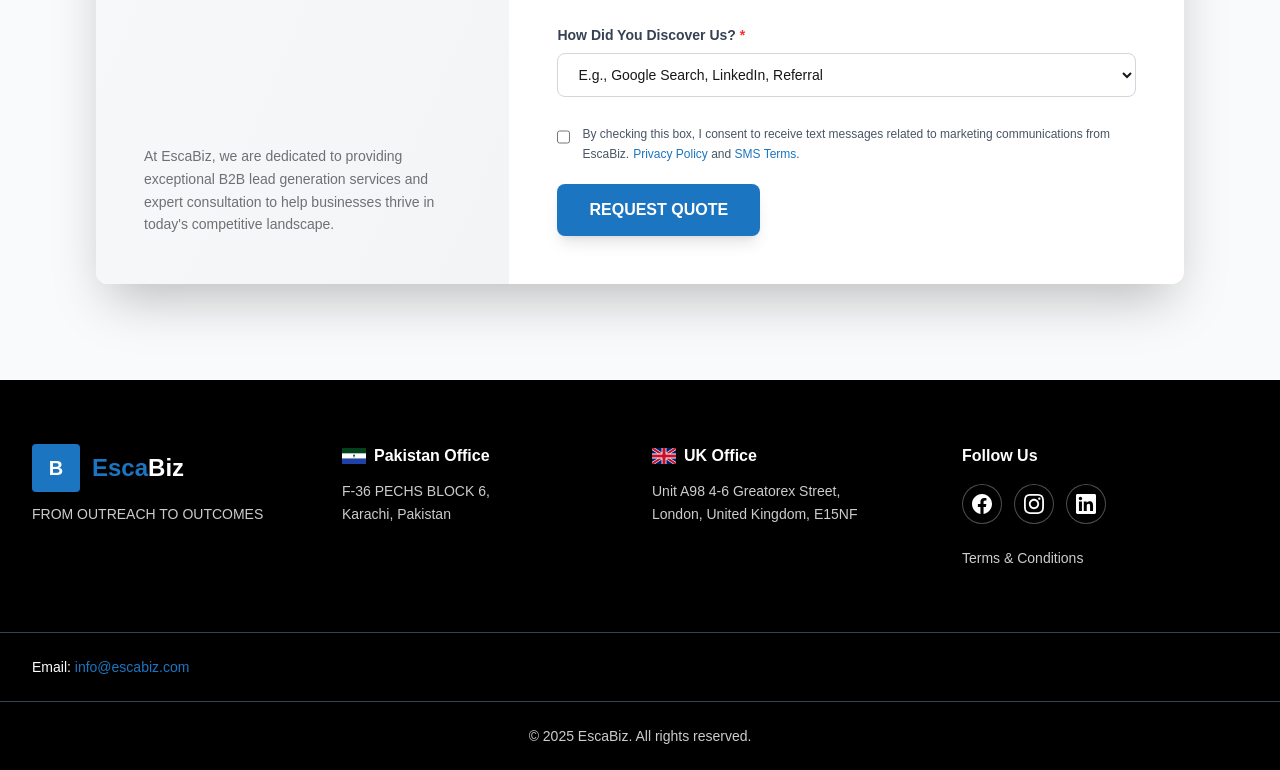
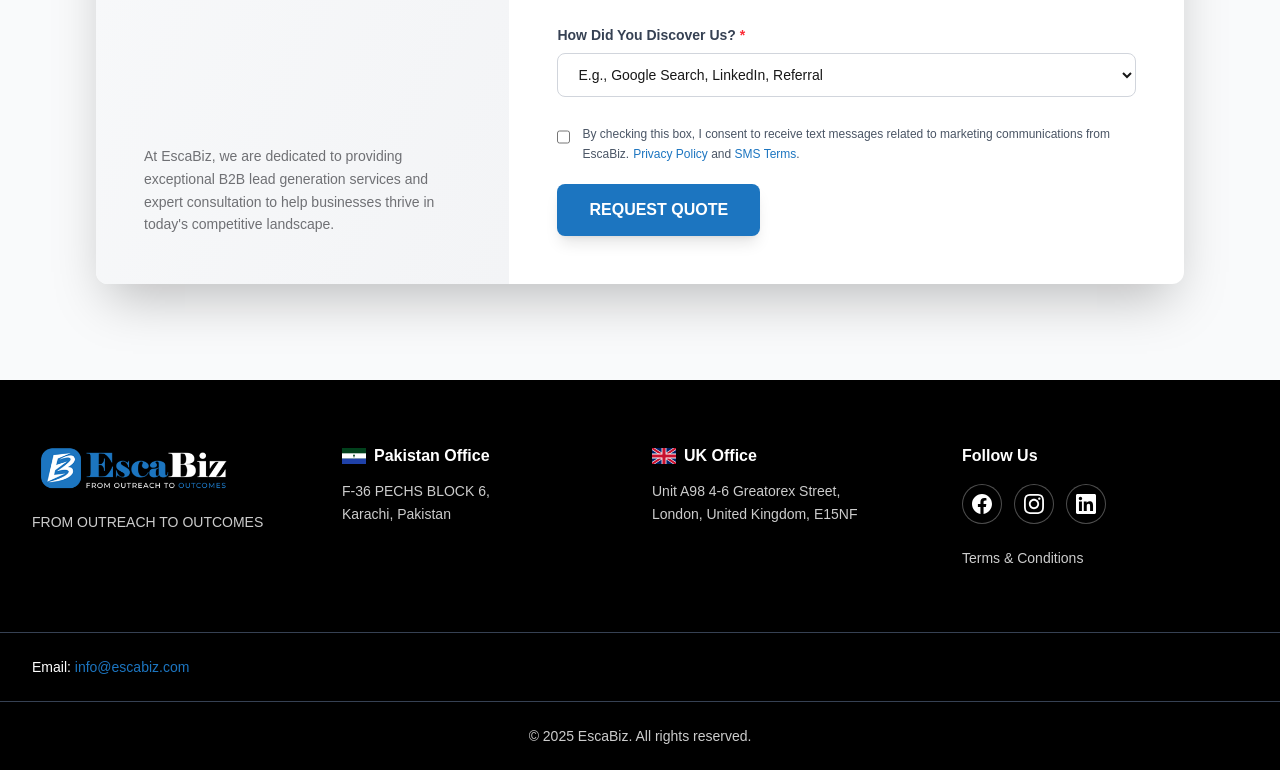
Before and after one commit to Sharmeen-Rauf/escabiz, a Next.js app: page / in a window 1280 px wide. Shown: the part 8189-8959 px from the top of the page. Built offline with nearby package versions, Linux system fonts and the light colour scheme.

Commit message:
Replace logo in Home page with an image for improved branding and visual appeal. Adjust tagline positioning for better layout consistency.

```diff
--- a/src/app/page.tsx
+++ b/src/app/page.tsx
@@ -1224,17 +1224,15 @@ export default function Home() {
             {/* Column 1: Logo and Tagline */}
             <div className="flex flex-col">
               <div className="flex items-center space-x-3 mb-3">
-                <div className="bg-[#1c75c0] w-12 h-12 rounded flex items-center justify-center flex-shrink-0">
-                  <span className="text-white font-bold text-xl">B</span>
-                </div>
-                <div>
-                  <span className="text-2xl font-bold">
-                    <span className="text-[#1c75c0]">Esca</span>
-                    <span className="text-white">Biz</span>
-                  </span>
-                </div>
+                <Image
+                  src="/navbar logo.png"
+                  alt="EscaBiz Logo"
+                  width={48}
+                  height={48}
+                  className="h-12 w-auto object-contain"
+                />
               </div>
-              <p className="text-sm text-white/80">
+              <p className="text-sm text-white/80 mt-2">
                 FROM OUTREACH TO OUTCOMES
               </p>
             </div>
```
